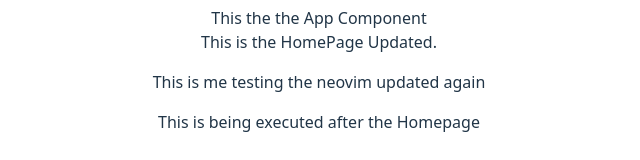
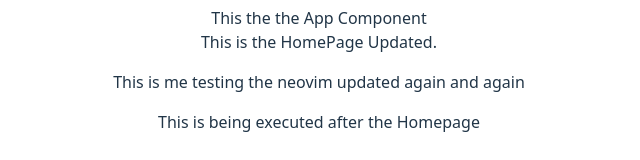
Before and after one commit to Mayank0321/weather, a React (Vite) app: page / in a window 1280 px wide. Shown: the part 330-490 px from the top of the page, without its empty margins (321-961 px from the left). Built offline with nearby package versions, Linux system fonts and the light colour scheme.

Commit message:
Updateing to master

```diff
--- a/src/components/Home.jsx
+++ b/src/components/Home.jsx
@@ -3,7 +3,7 @@ function Home() {
   return (
     <>
       <div>This is the HomePage Updated.</div>
-      <p>This is me testing the neovim updated again</p>
+      <p>This is me testing the neovim updated again and again</p>
     </>
   );
 }
```
